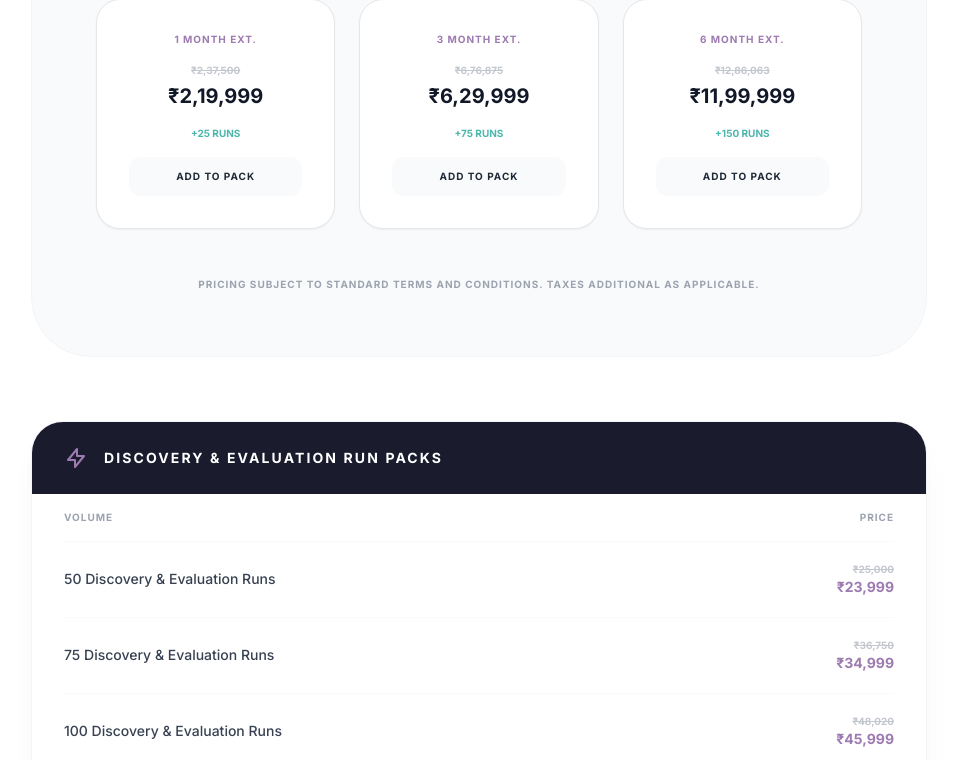
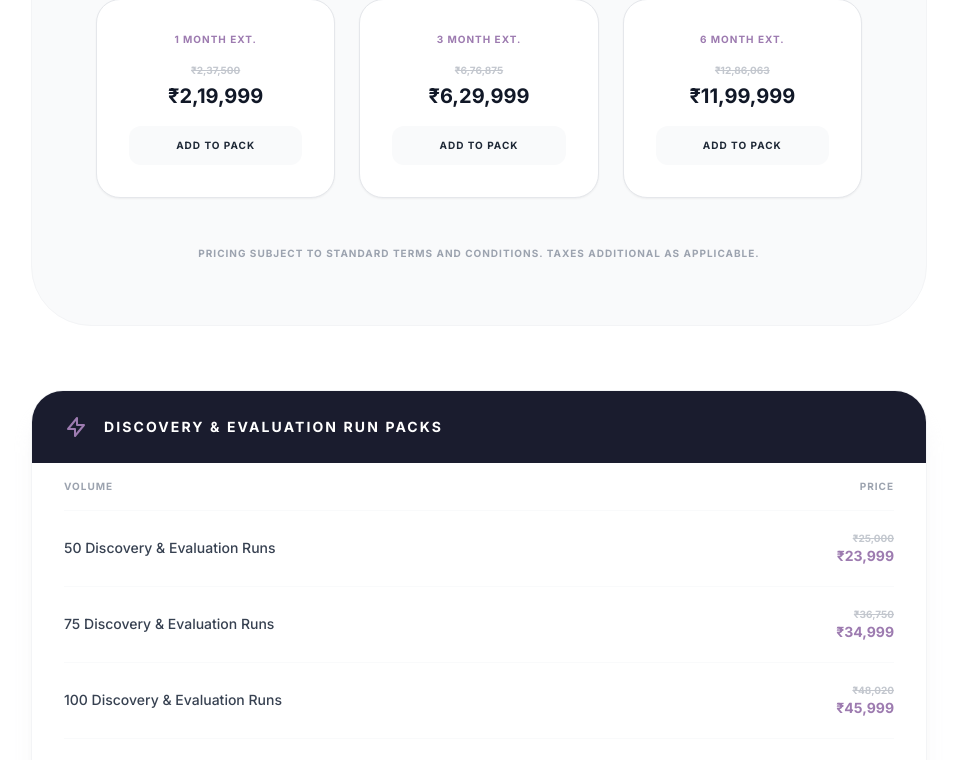
Before and after one commit to suhasumesh/Avagama_Frontend, a React (Vite) app: page /#/pricing in a window 1280 px wide. Shown: the part 1998-2758 px from the top of the page, without its empty margins (161-1118 px from the left). Built offline with nearby package versions, Linux system fonts and the light colour scheme.

Commit message:
feat: Remove redundant runs text in pricing
The display of addon run counts on the Pricing page has been removed as it was redundant and not contributing to user understanding of pricing tiers.

```diff
--- a/pages/Pricing.tsx
+++ b/pages/Pricing.tsx
@@ -344,7 +344,7 @@ const Pricing: React.FC = () => {
                         {formatPrice(addon.price[currency].discounted)}
                       </div>
                    </div>
-                   <div className="text-[10px] font-bold text-[#4db6ac] uppercase">{addon.runs}</div>
+
                    <button className="w-full py-3 rounded-xl bg-gray-50 text-gray-800 text-[10px] font-black uppercase tracking-widest hover:bg-gray-100 print:hidden">Add to Pack</button>
                 </div>
               ))}
```
Also changed, not shown: public/Avagama.AI_Logo.png.
